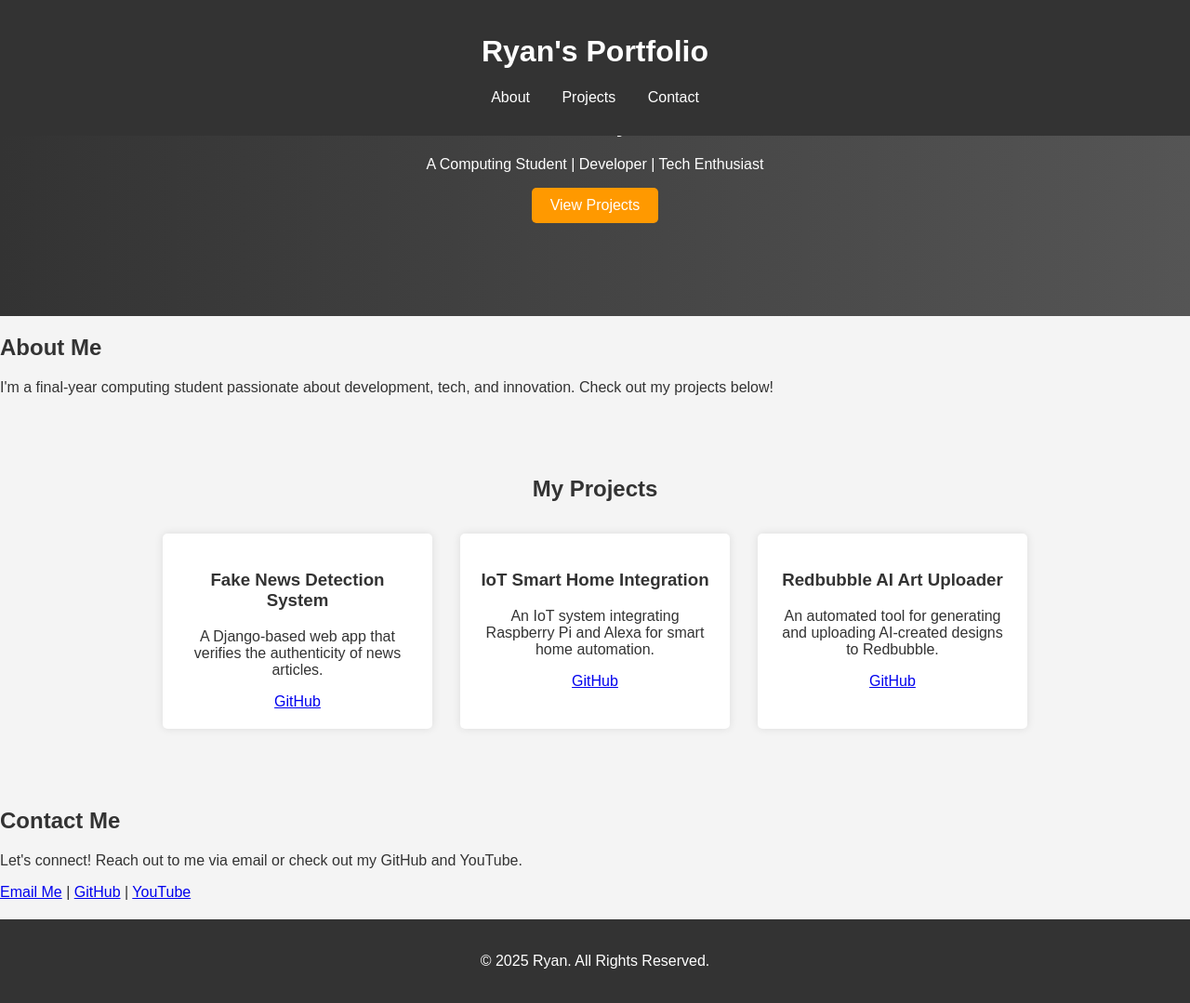
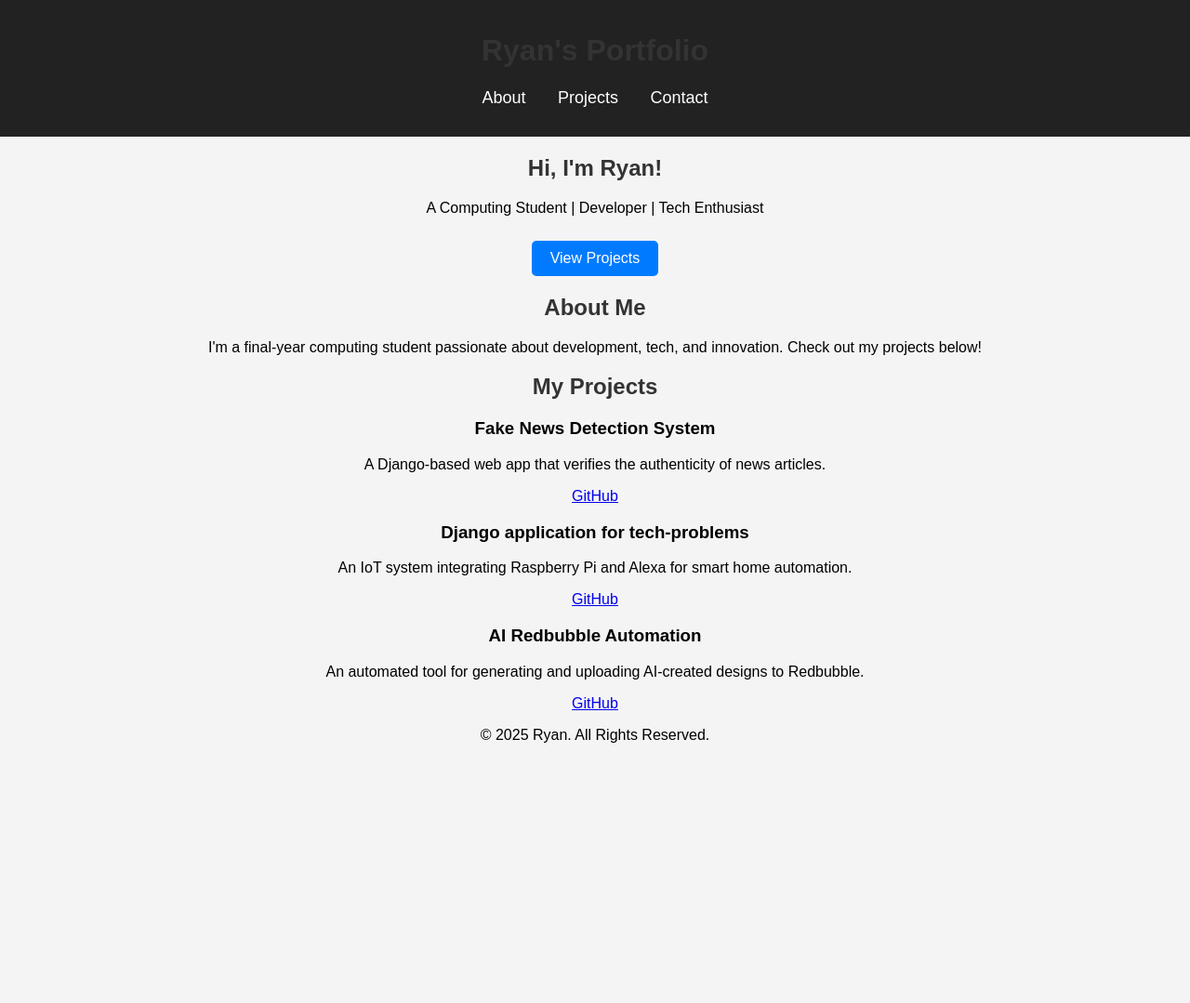
Before and after one commit to Kixxie666/Portfolio, a plain HTML site: page index.html in a window 1280 px wide. Shown: the whole page at 93% size. After the commit the page ends 816 px from the top, so only its background shows below. Drawn offline with Linux system fonts and the light colour scheme.

Commit message:
updated page styline and split the pages up.

```diff
--- a/index.html
+++ b/index.html
@@ -6,15 +6,16 @@
     <title>Ryan's Portfolio</title>
     <link rel="stylesheet" href="styles.css">
     <script defer src="script.js"></script>
+    <script src="https://kit.fontawesome.com/a076d05399.js" crossorigin="anonymous"></script>
 </head>
 <body>
     <header>
         <h1>Ryan's Portfolio</h1>
         <nav>
             <ul>
-                <li><a href="#about">About</a></li>
-                <li><a href="#projects">Projects</a></li>
-                <li><a href="#contact">Contact</a></li>
+                <li><a href="index.html#about">About</a></li>
+                <li><a href="index.html#projects">Projects</a></li>
+                <li><a href="contact.html">Contact</a></li>
             </ul>
         </nav>
     </header>
@@ -36,27 +37,19 @@
             <div class="project">
                 <h3>Fake News Detection System</h3>
                 <p>A Django-based web app that verifies the authenticity of news articles.</p>
-                <a href="https://github.com/yourgithub/fake-news-detector" target="_blank">GitHub</a>
+                <a href="https://github.com/Kixxie666/FactGuard" target="_blank">GitHub</a>
             </div>
             <div class="project">
-                <h3>IoT Smart Home Integration</h3>
+                <h3>Django application for tech-problems</h3>
                 <p>An IoT system integrating Raspberry Pi and Alexa for smart home automation.</p>
-                <a href="https://github.com/yourgithub/iot-smart-home" target="_blank">GitHub</a>
+                <a href="https://github.com/Kixxie666/Django-app" target="_blank">GitHub</a>
             </div>
             <div class="project">
-                <h3>Redbubble AI Art Uploader</h3>
+                <h3>AI Redbubble Automation</h3>
                 <p>An automated tool for generating and uploading AI-created designs to Redbubble.</p>
-                <a href="https://github.com/yourgithub/redbubble-ai" target="_blank">GitHub</a>
+                <a href="#" target="_blank">GitHub</a>
             </div>
         </div>
-    </section>
-
-    <section id="contact">
-        <h2>Contact Me</h2>
-        <p>Let's connect! Reach out to me via email or check out my GitHub and YouTube.</p>
-        <a href="mailto:your.email@example.com">Email Me</a> |
-        <a href="https://github.com/yourgithub" target="_blank">GitHub</a> |
-        <a href="https://youtube.com/yourchannel" target="_blank">YouTube</a>
     </section>
 
     <footer>
--- a/styles.css
+++ b/styles.css
@@ -2,19 +2,14 @@ body {
     font-family: Arial, sans-serif;
     margin: 0;
     padding: 0;
+    text-align: center;
     background-color: #f4f4f4;
-    color: #333;
 }
 
 header {
-    background: #333;
+    background-color: #222;
     color: white;
-    padding: 1rem 0;
-    text-align: center;
-    position: fixed;
-    width: 100%;
-    top: 0;
-    z-index: 1000;
+    padding: 15px 0;
 }
 
 nav ul {
@@ -30,53 +25,46 @@ nav ul li {
 nav ul li a {
     color: white;
     text-decoration: none;
+    font-size: 18px;
 }
 
-#hero {
-    text-align: center;
-    padding: 100px 20px;
-    background: linear-gradient(to right, #333, #555);
-    color: white;
+h1, h2 {
+    color: #333;
 }
 
 .cta-button {
     display: inline-block;
     padding: 10px 20px;
-    background: #ff9900;
+    background-color: #007bff;
     color: white;
     text-decoration: none;
     border-radius: 5px;
+    margin-top: 10px;
+}
+
+.contact-links {
+    display: flex;
+    justify-content: center;
+    gap: 20px;
+    margin-top: 20px;
+}
+
+.contact-button {
+    display: flex;
+    align-items: center;
+    padding: 10px 15px;
+    background-color: #222;
+    color: white;
+    text-decoration: none;
+    border-radius: 5px;
+    font-size: 18px;
     transition: background 0.3s;
 }
 
-.cta-button:hover {
-    background: #e68a00;
+.contact-button i {
+    margin-right: 10px;
 }
 
-#projects {
-    text-align: center;
-    padding: 50px 20px;
+.contact-button:hover {
+    background-color: #007bff;
 }
-
-.project-list {
-    display: flex;
-    justify-content: center;
-    flex-wrap: wrap;
-}
-
-.project {
-    background: white;
-    padding: 20px;
-    margin: 15px;
-    width: 250px;
-    box-shadow: 0 0 10px rgba(0, 0, 0, 0.1);
-    border-radius: 5px;
-}
-
-footer {
-    text-align: center;
-    padding: 20px;
-    background: #333;
-    color: white;
-    margin-top: 20px;
-}
```
Also changed, not shown: contact.html (added, +42 -0 lines).
